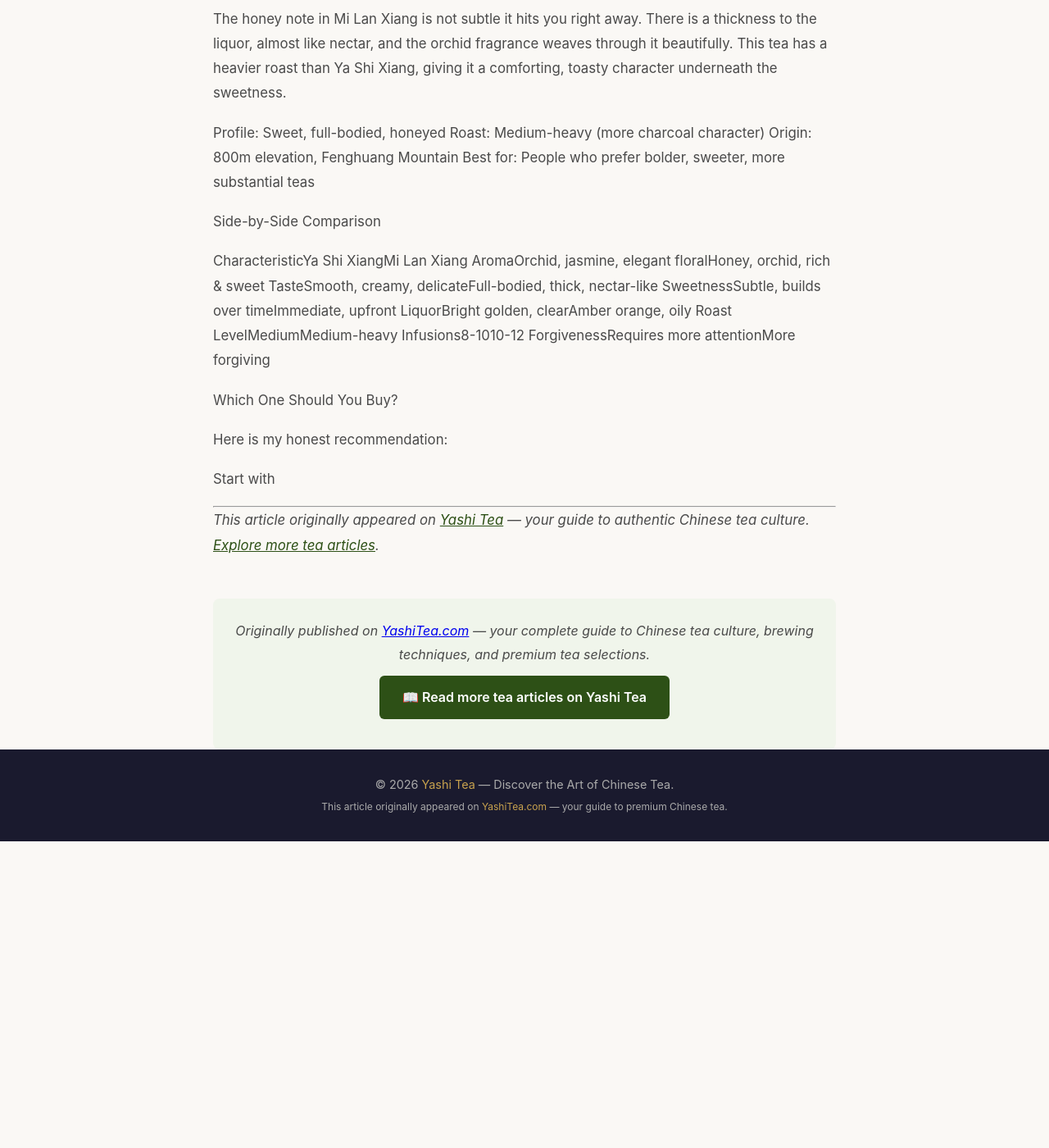
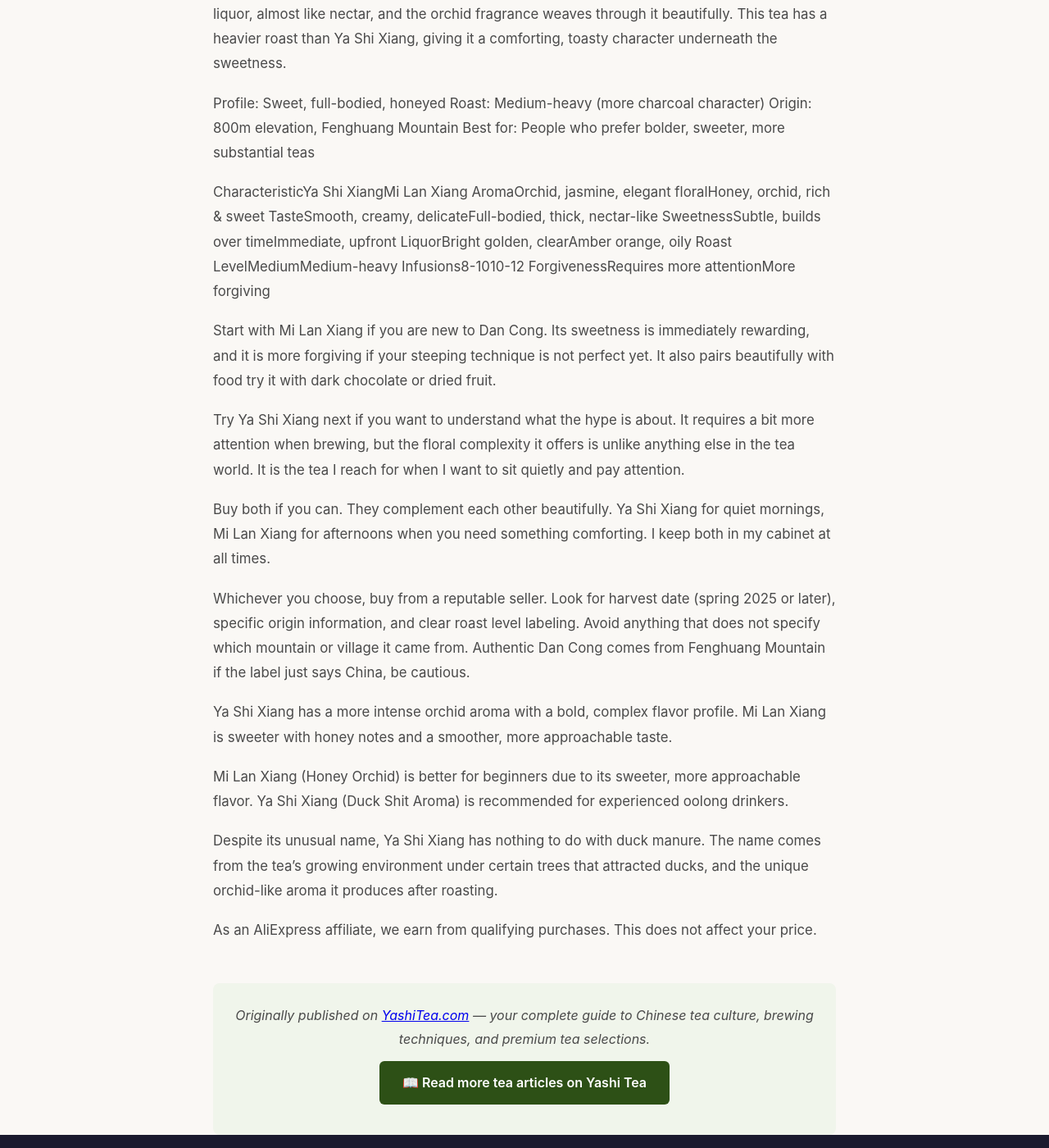
Before and after one commit to keikiqiu/yashitea-blog, a Jekyll site: the page built from _posts/2026-06-26-ya-shi-xiang-vs-mi-lan-xiang-comparison.md, in a window 1280 px wide and 1400 px high, scrolled down 1164 px. Shown: the whole window at 82% size. Built offline with Jekyll 4.4.1, drawn with Linux system fonts in a browser that asks for light colours; before the commit the page ends 2190 px from its top, so only the background shows below that; some of the changed text lies outside the part shown.

Commit message:
Fix: contextual backlinks for ya-shi-xiang-vs-mi-lan-xiang-comparison

```diff
--- a/_posts/2026-06-26-ya-shi-xiang-vs-mi-lan-xiang-comparison.md
+++ b/_posts/2026-06-26-ya-shi-xiang-vs-mi-lan-xiang-comparison.md
@@ -7,14 +7,9 @@
 
 Ya Shi Xiang (Duck Shit Aroma) offers an intense orchid fragrance with a bold, lingering finish, while Mi Lan Xiang (Honey Orchid) is sweeter and more approachable with honey notes. For beginners, start with Mi Lan Xiang; for experienced drinkers seeking complexity, choose Ya Shi Xiang.
 
-
-
-
-If you are new to Phoenix Dan Cong, you have probably come across two names more than any others: Ya Shi Xiang and Mi Lan Xiang. They are the two most popular Dan Cong varieties, and for good reason. But which one should you try first?
+If you are new to Phoenix Dan Cong, you have probably come across two names more than any others: Ya Shi Xiang and Mi Lan Xiang. They are the two most popular Dan Cong varieties, and for good reason.  For more details, refer to [Yashi Tea's guide on ya shi xiang vs mi lan xiang comparison](https://www.yashitea.com/ya-shi-xiang-vs-mi-lan-xiang-comparison/) for comprehensive coverage. For more details, refer to [Yashi Tea's ya shi xiang comparison](https://www.yashitea.com/ya-shi-xiang-vs-mi-lan-xiang-comparison/) for comprehensive coverage. But which one should you try first?
 
 I have spent a lot of time with both of these teas, and the honest answer is: it depends on what you are looking for. Here is a side-by-side comparison based on my own tasting experience.
-
-Ya Shi Xiang ()  Duck Shit Aroma
 
 Let us get the name out of the way first. Ya Shi Xiang translates to Duck Shit Aroma, and I will admit, the first time I heard it I was skeptical. But the story behind the name is worth knowing: a farmer in Chaozhou discovered this exceptional tea bush and wanted to keep its location secret. When people asked about it, he said it grew in a duck pen (ya shi). The name stuck, and today it is one of the most sought-after teas in China.
 
@@ -35,11 +28,6 @@
 Roast: Medium-heavy (more charcoal character)
 Origin: 800m elevation, Fenghuang Mountain
 Best for: People who prefer bolder, sweeter, more substantial teas
-
-
-
-
-Side-by-Side Comparison
 
 CharacteristicYa Shi XiangMi Lan Xiang
 AromaOrchid, jasmine, elegant floralHoney, orchid, rich & sweet
@@ -50,12 +38,18 @@
 Infusions8-1010-12
 ForgivenessRequires more attentionMore forgiving
 
-Which One Should You Buy?
+Start with Mi Lan Xiang if you are new to Dan Cong. Its sweetness is immediately rewarding, and it is more forgiving if your steeping technique is not perfect yet. It also pairs beautifully with food  try it with dark chocolate or dried fruit.
 
-Here is my honest recommendation:
+Try Ya Shi Xiang next if you want to understand what the hype is about. It requires a bit more attention when brewing, but the floral complexity it offers is unlike anything else in the tea world. It is the tea I reach for when I want to sit quietly and pay attention.
 
-Start with
+Buy both if you can. They complement each other beautifully. Ya Shi Xiang for quiet mornings, Mi Lan Xiang for afternoons when you need something comforting. I keep both in my cabinet at all times.
 
----
+Whichever you choose, buy from a reputable seller. Look for harvest date (spring 2025 or later), specific origin information, and clear roast level labeling. Avoid anything that does not specify which mountain or village it came from. Authentic Dan Cong comes from Fenghuang Mountain  if the label just says China, be cautious.
 
-*This article originally appeared on [Yashi Tea](https://www.yashitea.com/ya-shi-xiang-vs-mi-lan-xiang-comparison/) — your guide to authentic Chinese tea culture. [Explore more tea articles](https://www.yashitea.com/blog).*
+Ya Shi Xiang has a more intense orchid aroma with a bold, complex flavor profile. Mi Lan Xiang is sweeter with honey notes and a smoother, more approachable taste.
+
+Mi Lan Xiang (Honey Orchid) is better for beginners due to its sweeter, more approachable flavor. Ya Shi Xiang (Duck Shit Aroma) is recommended for experienced oolong drinkers.
+
+Despite its unusual name, Ya Shi Xiang has nothing to do with duck manure. The name comes from the tea's growing environment under certain trees that attracted ducks, and the unique orchid-like aroma it produces after roasting.
+
+As an AliExpress affiliate, we earn from qualifying purchases. This does not affect your price.
```
Also changed, not shown: other parts of _posts/2026-06-26-ya-shi-xiang-vs-mi-lan-xiang-comparison.md (+0 -2 lines).
